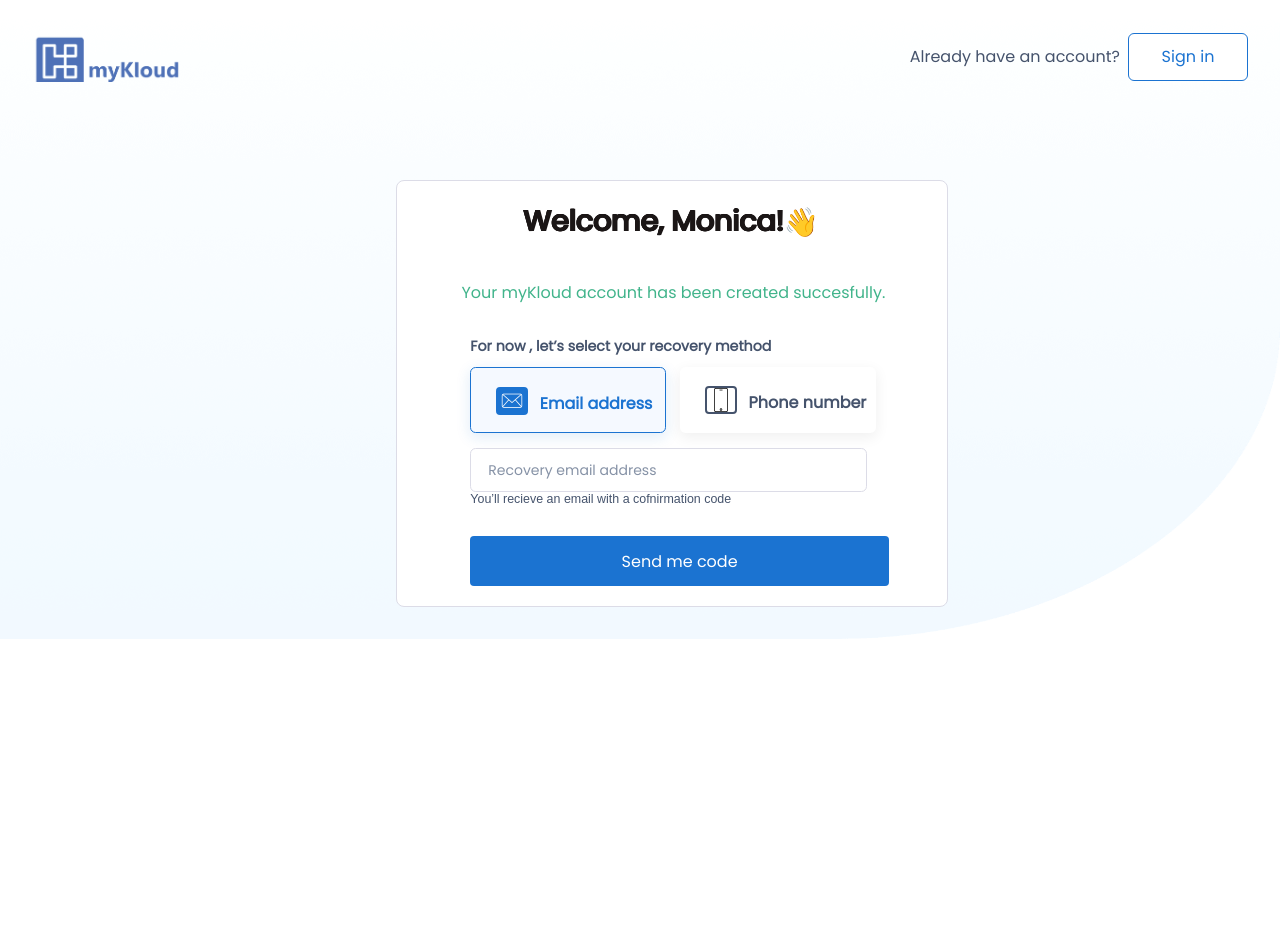
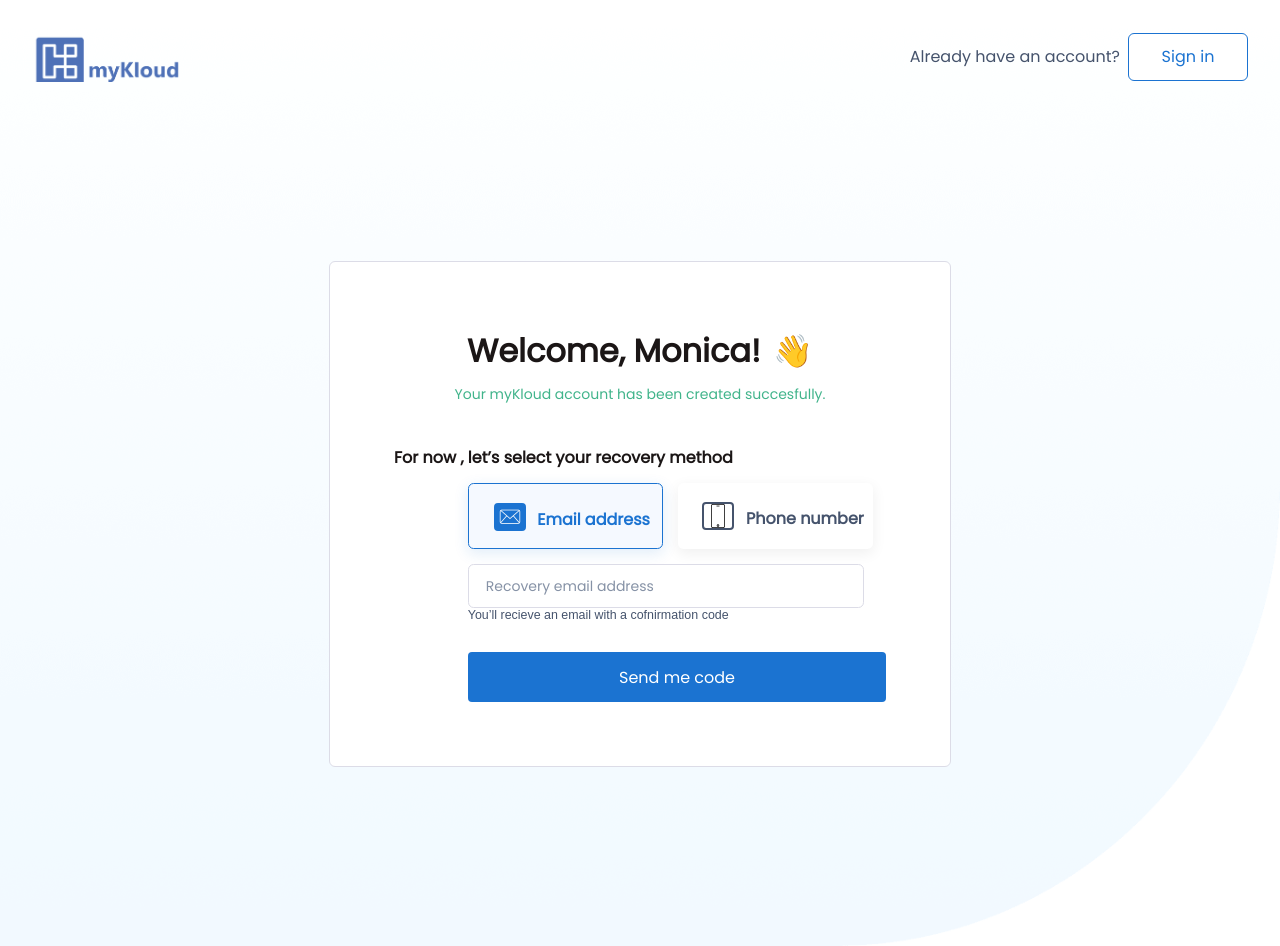
Before and after one commit to myKloud/mykloud-registration, a React (Create React App) app: page /recovery in a window 1280 px wide. Before the commit the page ends 800 px from the top, so only its background shows below. Built offline with nearby package versions, Linux system fonts and the light colour scheme.

Commit message:
Adding tweaks to recovery

```diff
--- a/src/components/clientInformations/index.js
+++ b/src/components/clientInformations/index.js
@@ -63,7 +63,7 @@ const ClientInformations = () => {
               onChange={(lastName) => setLastName(lastName.target.value)}
             ></input>
           </div>
-          <p className="your_birthday">Your birthday</p>
+          <p className="form_sub_title">Your birthday</p>
           <div className="datePicker mb-4">
             <MonthPicker
               defaultValue={"Month"}
--- a/src/components/clientInformations/style.scss
+++ b/src/components/clientInformations/style.scss
@@ -1,9 +1,4 @@
 @import "../../css/variables.scss";
-
-.your_birthday {
-  font-size: 16px;
-  font-weight: 600;
-}
 
 .datePicker {
   display: flex;
--- a/src/components/recovery/index.js
+++ b/src/components/recovery/index.js
@@ -5,7 +5,7 @@ import blackPhoneImg from "../../images/phone1.png";
 import whitePhoneImg from "../../images/phone2.png";
 import ReactPhoneInput from "react-phone-input-2";
 import "react-phone-input-2/lib/style.css";
-import "./style.css";
+import "./style.scss";
 
 const Recovery = () => {
   const [method, setMethod] = useState("email");
@@ -13,19 +13,17 @@ const Recovery = () => {
   const [number, setNumber] = useState("");
   return (
     <>
-      <div className="recoveryForm">
-        <div className="title">
-          <p className="recoveryFormTitle">Welcome, Monica!</p>
-          <p>👋</p>
-        </div>
-        <p className="recoveryFormSubtitle">
+      <div className="form_container">
+        <div className="form_wrapper">
+          <h1 className="form_title mb-2">
+            Welcome, Monica! <span className="ml-1">👋</span>
+          </h1>
+          <p className="form_subtitle mb-10 text-center">
             Your myKloud account has been created succesfully.
           </p>
-
-        <p className="recoveryFormSubtitle2">
+          <p className="form_sub_title">
             For now , let’s select your recovery method
           </p>
-
           {method === "email" ? (
             <div className="buttonContainer">
               <div
@@ -166,6 +164,7 @@ const Recovery = () => {
 
           <button className="next_btn1">Send me code</button>
         </div>
+      </div>
     </>
   );
 };
--- a/src/components/recovery/style.css
+++ b/src/components/recovery/style.scss
@@ -1,50 +1,13 @@
-.recoveryForm {
-  width: 43.194444444444vw;
-  height: 53.41796875vh;
-  border: solid 1px #dcdce7;
-  background-color: #ffffff;
-  margin-top: 12.20703125vh;
-  margin-left: 28.40277777778vw;
-  padding-top: 2.46875vh;
-  padding-bottom: 5.46875vh;
-  border-radius: 1vh;
+.form_subtitle {
+  font-family: "Poppins";
+  font-size: 400;
+  font-size: 14px;
+  line-height: 1.56;
+  text-align: left;
+  color: #41b48b;
 }
 
-.title {
-  display: flex;
-  width: 23.402777777777vw;
-  height: 9.6875vh;
-  font-size: 2.222222222222vw;
-  margin-left: 9.86111111111vw;
-}
-.recoveryFormTitle {
-  font-family: "Poppins";
-  text-shadow: 0px 0px, 1px 0px, 0px 0px;
-  font-stretch: normal;
-  font-weight: bold;
-  color: #1b1616;
-  font-stretch: normal;
-  font-style: normal;
-  line-height: normal;
-  letter-spacing: normal;
-}
-
-.recoveryFormSubtitle {
-  height: 2.734375vh;
-  font-family: "Poppins";
-  font-size: 1.25vw;
-  font-weight: normal;
-  font-stretch: normal;
-  font-style: normal;
-  line-height: 1.56;
-  letter-spacing: normal;
-  text-align: left;
-  color: #41b48b;
-  margin-left: 5.0694444444444vw;
-  margin-top: 0.390625vh;
-}
-
-.recoveryFormSubtitle2 {
+.form_subtitle2 {
   height: 2.34375vh;
   flex-grow: 0;
   font-family: "Poppins";
--- a/src/css/global.scss
+++ b/src/css/global.scss
@@ -41,6 +41,13 @@ body {
     text-align: center;
   }
 
+  .form_sub_title {
+    font-size: 16px;
+    font-weight: 600;
+    color: $text_bold_color;
+    margin-bottom: 0.5rem;
+  }
+
   .form_field {
     width: 100%;
     height: 56px;
```
Lines whose indentation alone changed are shown as unchanged.
